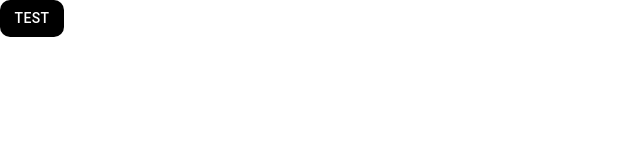
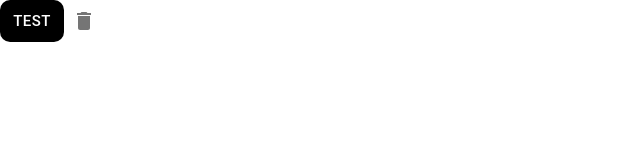
Before and after one commit to Ammar-Raneez/Ijazah_Tours, a React (Create React App) app: page / in a window 1280 px wide. Shown: the top 160 px of the page, without its empty margins (0-640 px from the left). Built offline with nearby package versions, Linux system fonts and the light colour scheme.

Commit message:
feat: add basic atoms

```diff
--- a/package.json
+++ b/package.json
@@ -5,6 +5,7 @@
   "dependencies": {
     "@emotion/react": "^11.8.1",
     "@emotion/styled": "^11.8.1",
+    "@mui/icons-material": "^5.4.2",
     "@mui/material": "^5.4.2",
     "@mui/styled-engine-sc": "^5.4.2",
     "@reduxjs/toolkit": "^1.7.2",
--- a/src/App.tsx
+++ b/src/App.tsx
@@ -1,16 +1,24 @@
 import ButtonAtom from './atoms/ButtonAtom';
-import GlobalStyle from './globalStyle';;
+import IconAtom from './atoms/IconAtom';
+import GlobalStyle from './globalStyle';
+import DeleteIcon from '@mui/icons-material/Delete';
 
 function App() {
   return (
     <div className="App">
       <GlobalStyle />
       <ButtonAtom
-        backgroundColor='#000'
+        backgroundcolor='#000'
         text='test'
-        textColor='#fff'
+        textcolor='#fff'
         onClick={() => console.log('he')}
-        borderRadius='10px'
+        borderradius='10px'
+        size='large'
+      />
+      <IconAtom
+        onClick={() => console.log('he')}
+        size="medium"
+        children={<DeleteIcon />}
       />
     </div>
   );
--- a/src/atoms/ButtonAtom.tsx
+++ b/src/atoms/ButtonAtom.tsx
@@ -4,29 +4,48 @@ import styled from 'styled-components';
 
 interface ButtonAtomProps {
   text?: string;
+  starticon?: any;
+  shadow?: string;
+  disabled?: boolean;
   onClick: MouseEventHandler<HTMLButtonElement>;
-  textColor: string;
-  backgroundColor: string;
-  borderRadius: string;
+  textcolor: string;
+  backgroundcolor: string;
+  borderradius: string;
+  size: 'small' | 'medium' | 'large';
 }
 
-function ButtonAtom({ text, onClick, textColor, backgroundColor, borderRadius }: ButtonAtomProps) {
+function ButtonAtom({
+  text,
+  starticon,
+  shadow,
+  disabled,
+  onClick,
+  textcolor,
+  backgroundcolor,
+  borderradius,
+  size,
+}: ButtonAtomProps) {
   return (
     <StyledButton
       onClick={onClick}
-      textColor={textColor}
-      backgroundColor={backgroundColor}
-      borderRadius={borderRadius}
+      textcolor={textcolor}
+      backgroundcolor={backgroundcolor}
+      borderradius={borderradius}
+      starticon={starticon}
+      shadow={shadow}
+      disabled={disabled}
+      size={size}
     >
       {text}
     </StyledButton>
   );
 }
 
-const StyledButton = styled(Button) <ButtonAtomProps>`
-  color: ${({ textColor }) => textColor} !important;
-  background-color: ${({ backgroundColor }) => backgroundColor} !important;
-  border-radius: ${({ borderRadius }) => borderRadius} !important;
-`
+const StyledButton = styled(Button)<ButtonAtomProps>`
+  color: ${({ textcolor }) => textcolor} !important;
+  background-color: ${({ backgroundcolor }) => backgroundcolor} !important;
+  border-radius: ${({ borderradius }) => borderradius} !important;
+  box-shadow: ${({ shadow })=> shadow} !important;
+`;
 
 export default ButtonAtom;
--- /dev/null
+++ b/src/atoms/IconAtom.tsx
@@ -0,0 +1,23 @@
+import { IconButton } from '@mui/material';
+import { MouseEventHandler } from 'react';
+import styled from 'styled-components';
+
+interface IconAtomProps {
+  onClick: MouseEventHandler<HTMLButtonElement>;
+  size: 'small' | 'medium' | 'large';
+  children: any;
+}
+
+function IconAtom({ onClick, size, ...props }: IconAtomProps) {
+  return (
+    <StyledIcon size={size} onClick={onClick}>
+      {props.children}
+    </StyledIcon>
+  );
+}
+
+const StyledIcon = styled(IconButton)`
+  color: ${({ color }) => color} !important;
+`
+
+export default IconAtom;
```
Also changed, not shown: src/atoms/AvatarAtom.tsx (added, +15 -0 lines), src/atoms/H1Atom.tsx (added, +13 -0 lines), src/atoms/H2Atom.tsx (added, +13 -0 lines), src/atoms/H3Atom.tsx (added, +13 -0 lines), src/atoms/H4Atom.tsx (added, +13 -0 lines), src/atoms/ParagraphAtom.tsx (added, +13 -0 lines), src/atoms/SpanAtom.tsx (added, +13 -0 lines), 1 other file (tests, documents, lock files or other folders).
